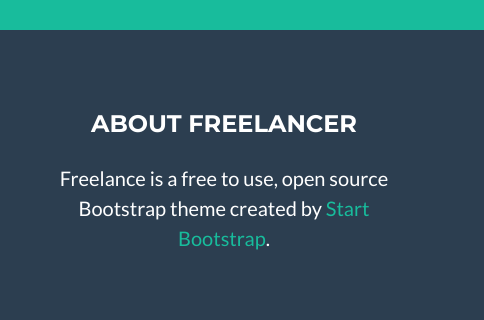
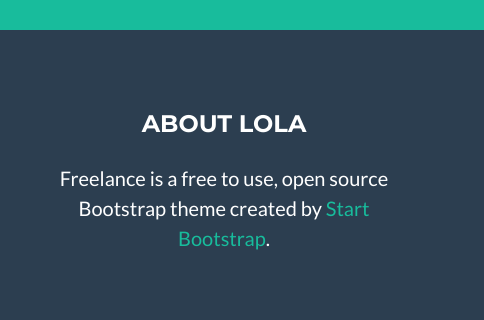
Before and after one commit to mcllsti/mcllsti.github.io, a plain HTML site: page index.html in a window 1280 px wide. Shown: the part 2234-2554 px from the top of the page, 796-1280 px from the left. Drawn offline with Linux system fonts and the light colour scheme.

Commit message:
Changes to be made again

```diff
--- a/index.html
+++ b/index.html
@@ -193,7 +193,7 @@
             </ul>
           </div>
           <div class="col-md-4">
-            <h4 class="text-uppercase mb-4">About Freelancer</h4>
+            <h4 class="text-uppercase mb-4">About Lola</h4>
             <p class="lead mb-0">Freelance is a free to use, open source Bootstrap theme created by
               <a href="http://startbootstrap.com">Start Bootstrap</a>.</p>
           </div>
```
